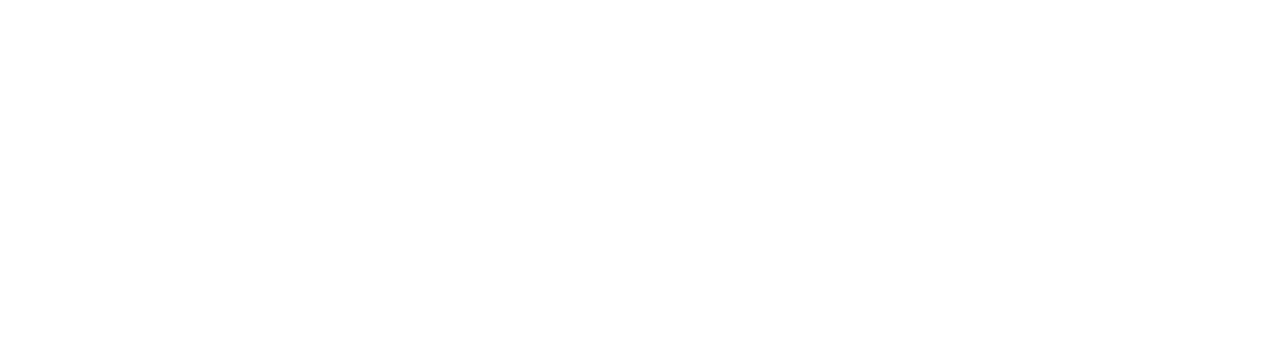
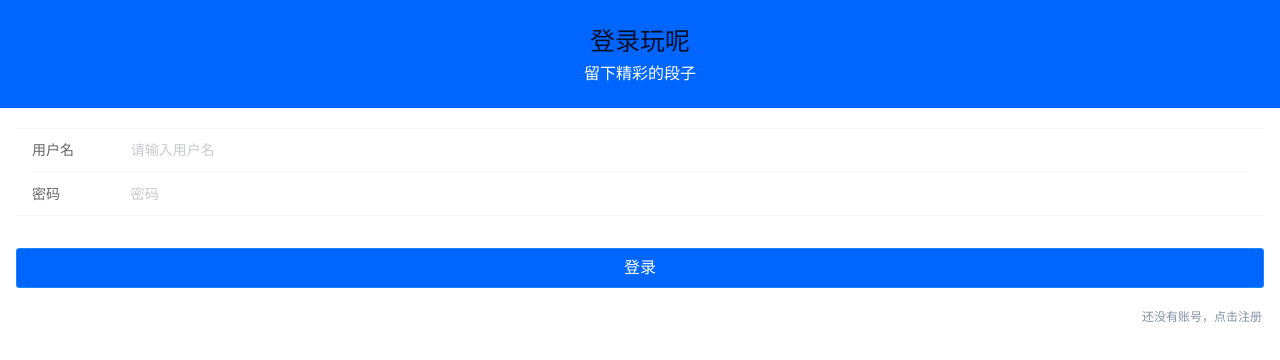
Before and after one commit to Zenquan/zenquan.github.io, a Nuxt app: page /player/login in a window 1280 px wide. Before the commit this address had no page. Shown: the top 360 px of the page. Built offline with nearby package versions, Linux system fonts and the light colour scheme.

Commit message:
update: 更新readme

```diff
--- a/nuxt.config.js
+++ b/nuxt.config.js
@@ -73,7 +73,8 @@ export default {
       }
     },
     '/api/zhihu': {
-      target: 'http://zhihu.joyenjoy.tech',
+      // target: 'http://zhihu.joyenjoy.tech',
+      target: 'http://localhost:5000',
       pathRewrite: {
         '^/api/zhihu' : '/'
       }
--- a/pages/login/index.vue
+++ b/pages/player/login.vue
@@ -1,8 +1,8 @@
 <template>
   <div class="login">
     <header class="login-header">
-      <h3>登录知乎</h3>
-      <p>发现更多可信赖的解答</p>
+      <h3>登录玩呢</h3>
+      <p>留下精彩的段子</p>
     </header>
     <div class="login-form">
       <van-cell-group>
@@ -49,6 +49,7 @@ export default {
     },
     async onSubmit () {
       if (this.name && this.password) {
+        await getUsers()
         const result = await login({
           name: this.name,
           password: this.password
--- a/plugins/axios.js
+++ b/plugins/axios.js
@@ -15,6 +15,6 @@ export default function ({ $axios, redirect }) {
     console.log(code)
     if(code != 200){
       console.log(code)
-     }
+    }
   })
 }
```
Also changed, not shown: 1 other file (tests, documents, lock files or other folders).
